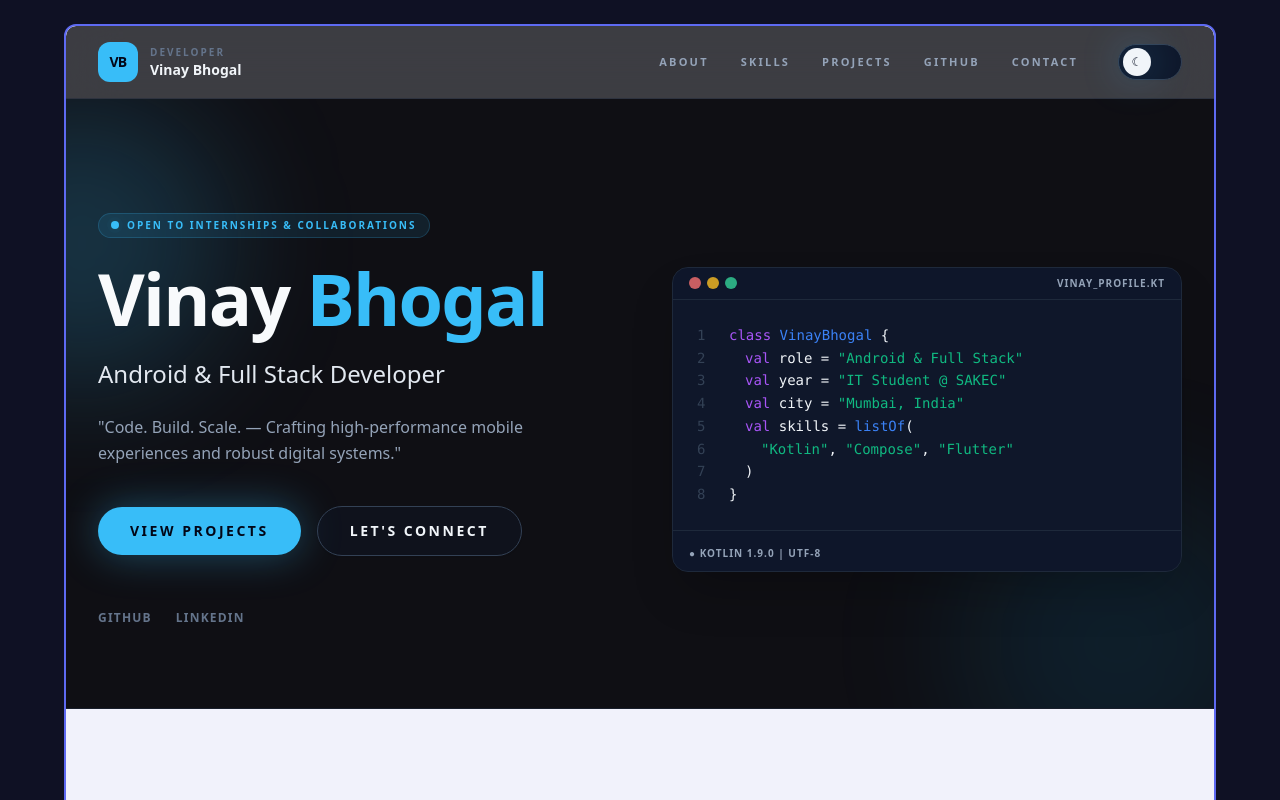
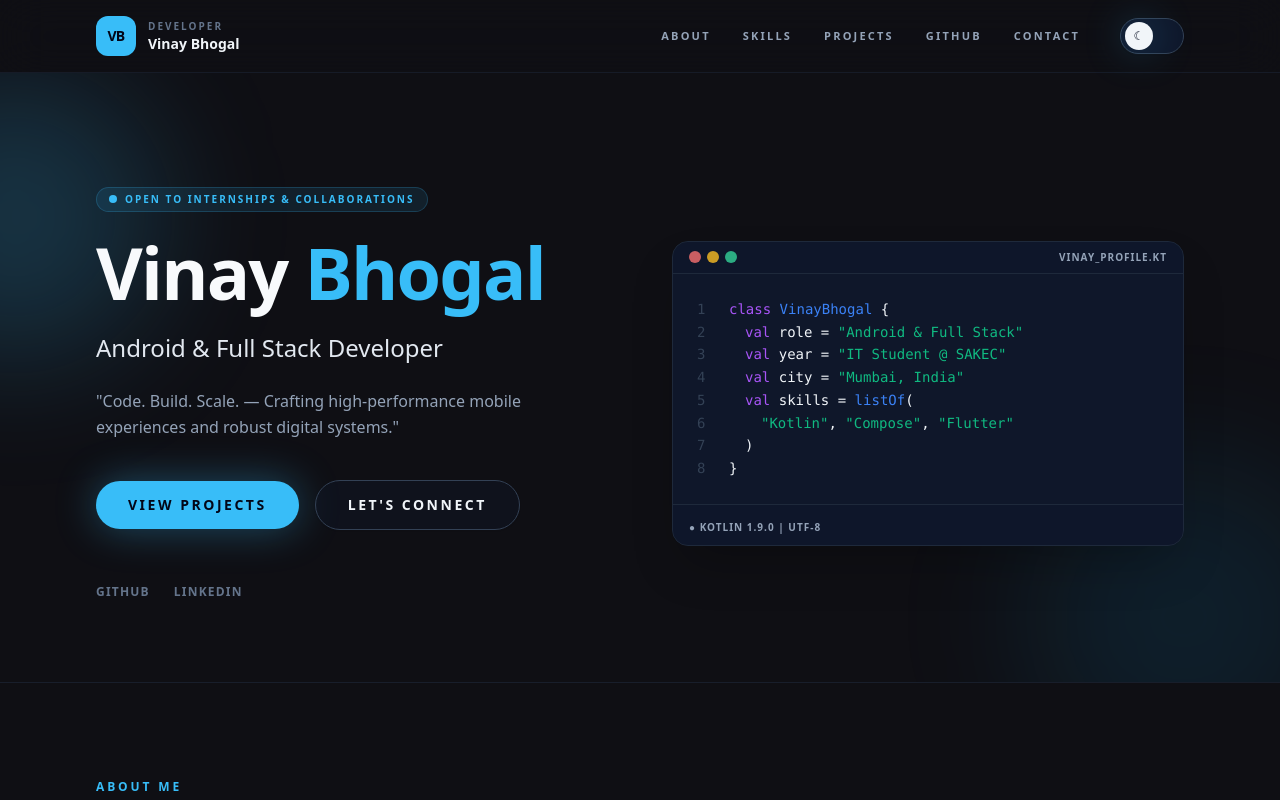
Before and after one commit to Vinay-ops/Portfolio-Website, a Next.js app: page / in a window 1280 px wide. Shown: the top 800 px of the page. Built offline with nearby package versions, Linux system fonts and the light colour scheme.

Commit message:
Remove global card wrapper to make website layout proper

```diff
--- a/app/page.tsx
+++ b/app/page.tsx
@@ -4,22 +4,22 @@ import About from "@/components/about";
 import Skills from "@/components/skills";
 import Projects from "@/components/projects";
 import Resume from "@/components/resume";
+import GithubActivity from "@/components/github-activity";
 import Contact from "@/components/contact";
 import Footer from "@/components/footer";
 
 export default function HomePage() {
   return (
-    <main className="min-h-screen bg-[#0f1124] p-4 sm:p-6">
-      <div className="mx-auto max-w-6xl overflow-hidden rounded-xl border-2 border-[#5e6af2] bg-[#f1f2fb]">
+    <main className="bg-background">
       <Navbar />
       <Hero />
       <About />
       <Skills />
       <Projects />
       <Resume />
+      <GithubActivity />
       <Contact />
       <Footer />
-      </div>
     </main>
   );
 }
```
Lines whose indentation alone changed are shown as unchanged.
